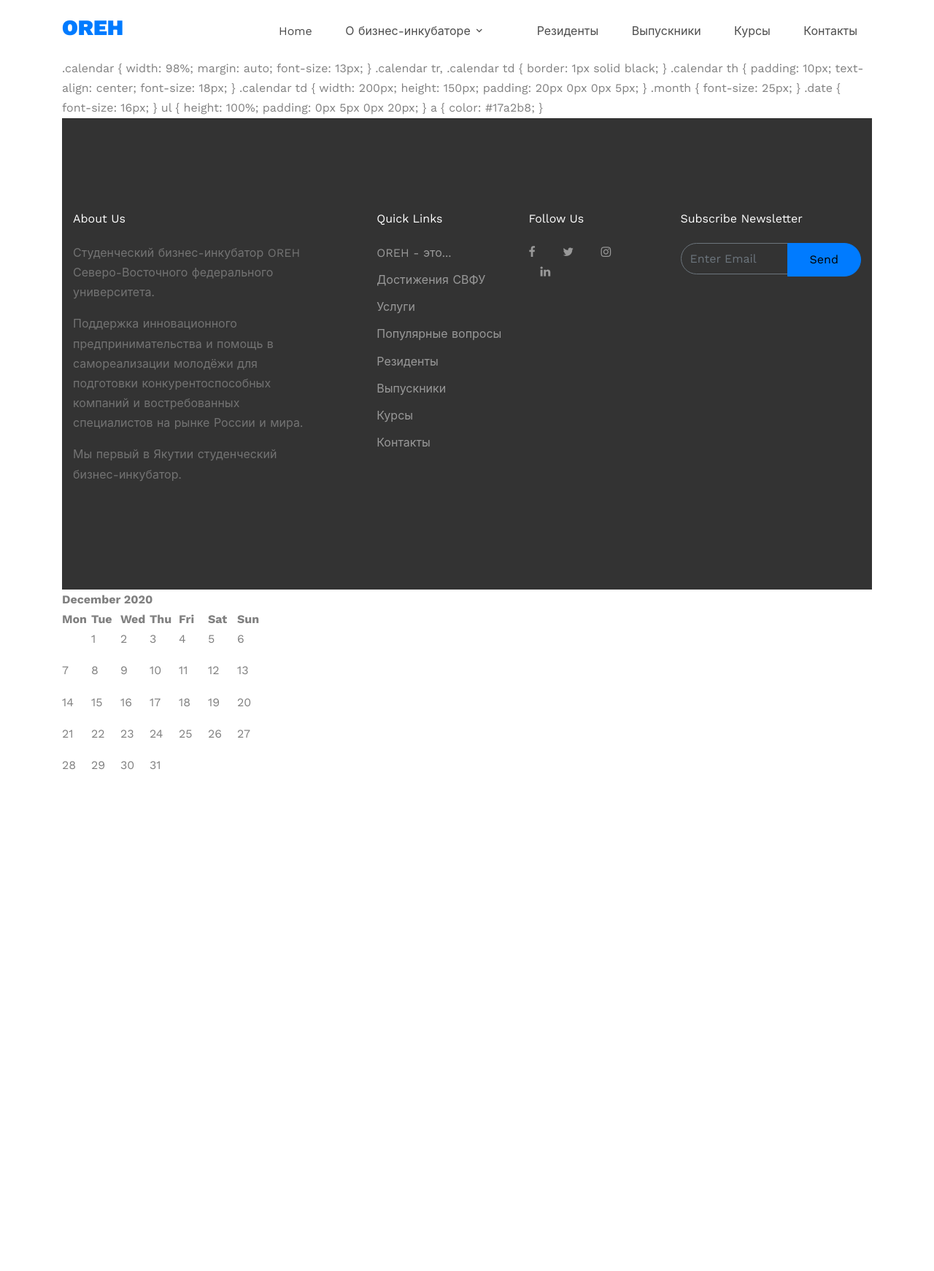
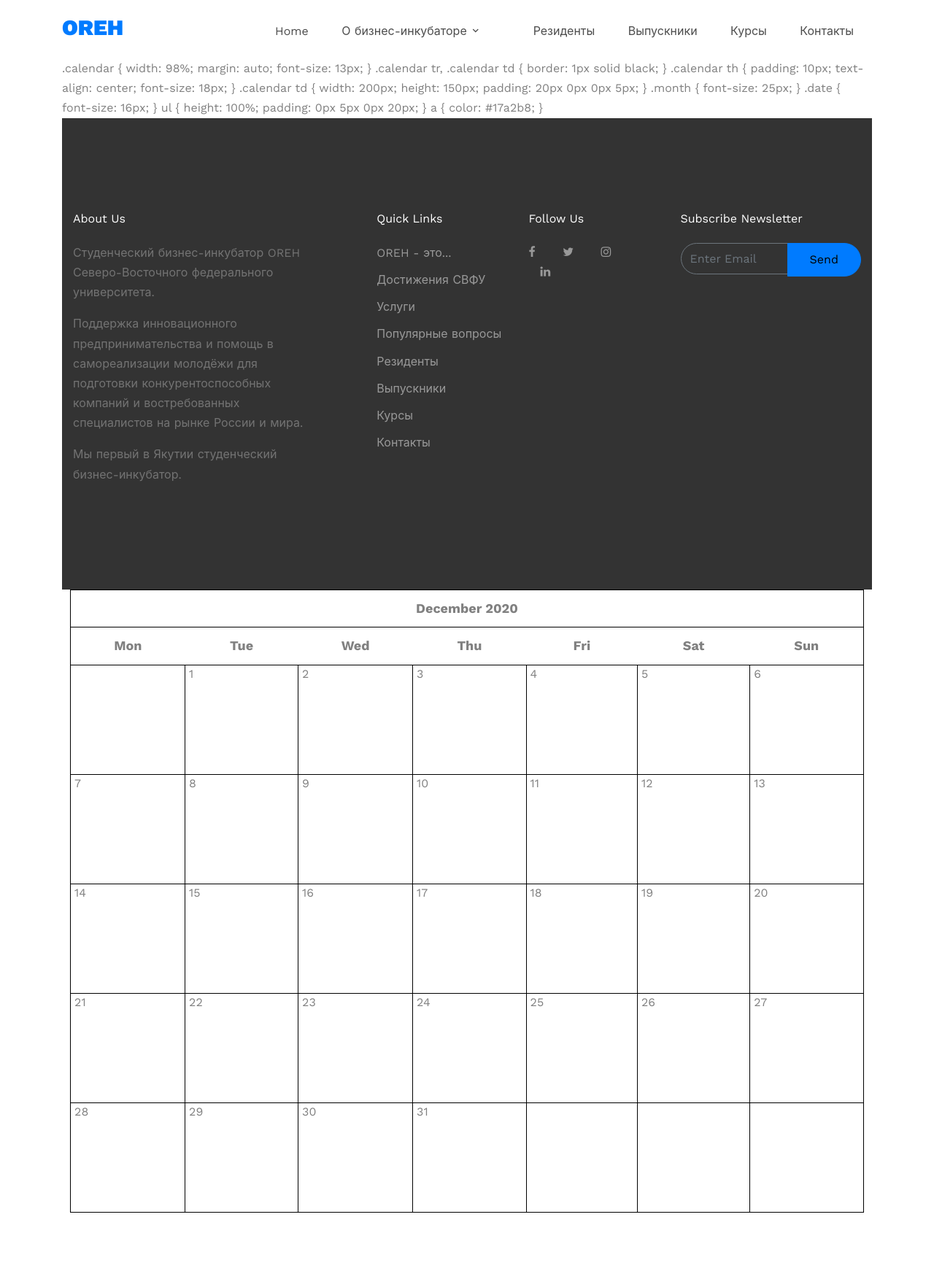
Before and after one commit to NotZephyrkA/OREH, a Django app: page /calendar/ in a window 1280 px wide. Shown: the whole page at 73% size. Before the commit the page ends 1055 px from the top, so only its background shows below. Run offline with Django 3.2, Linux system fonts and the light colour scheme; data that the repository does not hold is empty; some libraries are stand-ins or nearby versions; some web fonts are replaced.

Commit message:
добавили css файлы

```diff
--- a/static/css/style.css
+++ b/static/css/style.css
@@ -26,7 +26,44 @@
 h1, h2, h3, h4, h5,
 .h1, .h2, .h3, .h4, .h5 {
   font-family: "Work Sans", -apple-system, BlinkMacSystemFont, "Segoe UI", Roboto, "Helvetica Neue", Arial, "Noto Sans", sans-serif, "Apple Color Emoji", "Segoe UI Emoji", "Segoe UI Symbol", "Noto Color Emoji"; }
-
+.calendar {
+  width: 98%;
+  margin: auto;
+  font-size: 13px;
+}
+
+.calendar tr, .calendar td {
+  border: 1px solid black;
+}
+
+.calendar th {
+  padding: 10px;
+  text-align: center;
+  font-size: 18px;
+}
+
+.calendar td {
+  width: 200px;
+  height: 150px;
+  padding: 20px 0px 0px 5px;
+}
+
+.month {
+  font-size: 25px;
+}
+
+.date {
+  font-size: 16px;
+}
+
+ul {
+  height: 100%;
+  padding: 0px 5px 0px 20px;
+}
+
+a {
+  color: #17a2b8;
+}
 .border-2 {
   border-width: 2px; }
 
```
